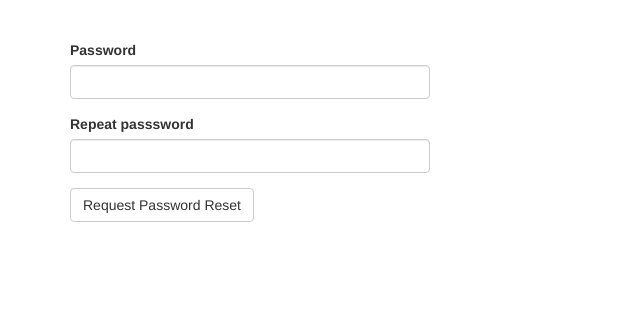
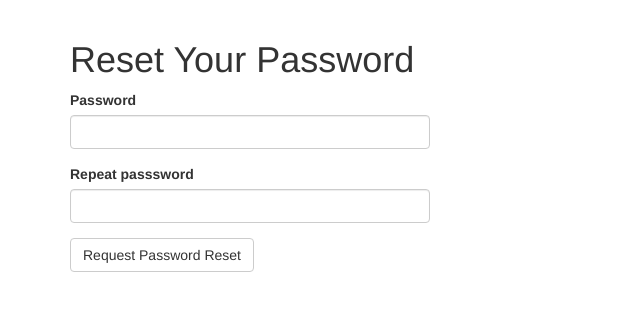
Before and after one commit to eddiechapman/pervade-coding, a Flask app: template app/templates/reset_password.html in a window 1280 px wide. Shown: the part 52-363 px from the top of the page, without its empty margins (0-640 px from the left). Run offline with Flask 2, Linux system fonts and the light colour scheme; the template is opened without the code that fills it: values that come from a table or form of the project are taken from there, others are empty; some libraries are stand-ins or nearby versions.

Commit message:
Switched header from jinja2 to plain HTML

```diff
--- a/app/templates/reset_password.html
+++ b/app/templates/reset_password.html
@@ -2,7 +2,7 @@
 {% import 'bootstrap/wtf.html' as wtf %}
 
 {% block app_content %}
-    <h1>{{ _('Reset Your Password') }}</h1>
+    <h1>Reset Your Password</h1>
     <div class="row">
         <div class="col-md-4">
             {{ wtf.quick_form(form) }}
```
